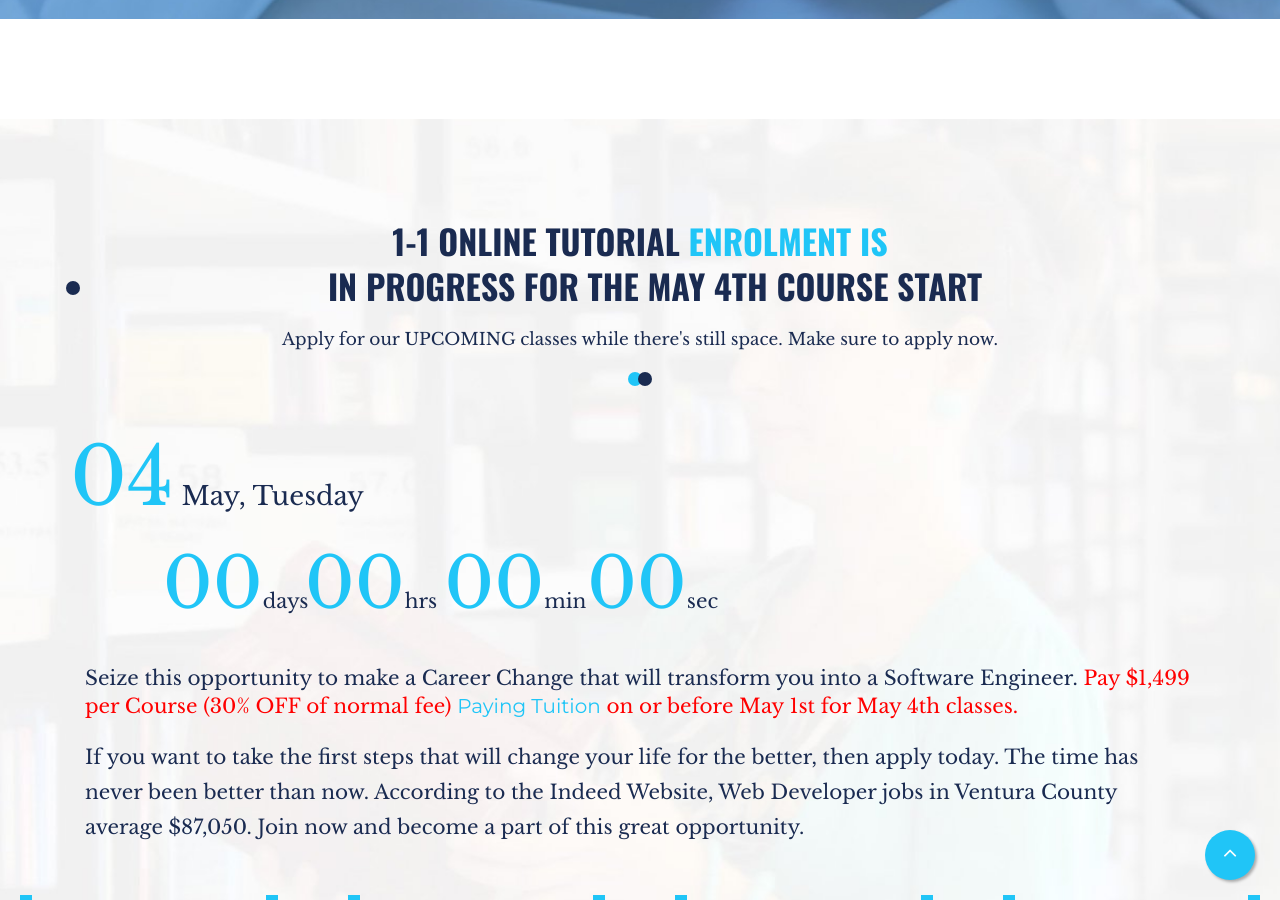
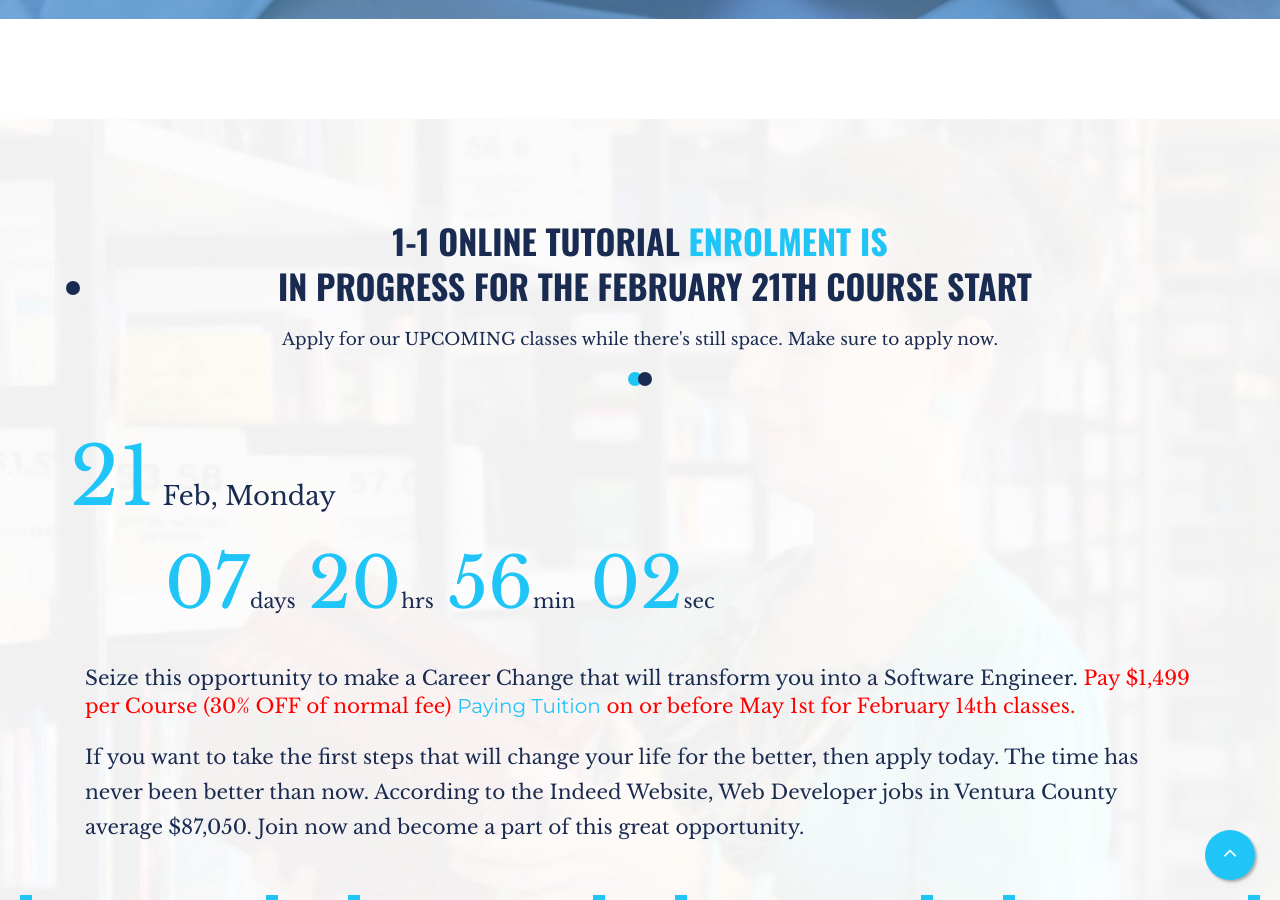
Before and after one commit to pfuzane1/Coastal-Coding, a Jekyll site: the page built from index.html, in a window 1280 px wide and 900 px high, scrolled down 3756 px. Built offline with Jekyll 4.4.1, drawn with Linux system fonts in a browser that asks for light colours.

Commit message:
Change start date
Changed start date

```diff
--- a/index.html
+++ b/index.html
@@ -288,7 +288,7 @@ layout: default
         <div class="container">
             <h2 class="heading text-center">1-1 Online TuTorial <span class="color2">Enrolment Is</span>
             <ul>
-            	<li>In Progress for the May 4th Course Start</li>
+            	<li>In Progress for the February 21th Course Start</li>
             	<!-- <li>April 27th for the May 14th Course Start</li> -->
             </ul>
                 <span class="sub-heading">Apply for our UPCOMING classes while there's still space. Make sure to apply now.</span>
@@ -297,12 +297,12 @@ layout: default
             <div class="row">
                 <div class="col-sm-5">
                     <div class="next-event">
-                        <span class="event-date">04</span> May, Tuesday
+                        <span class="event-date">21</span> Feb, Monday
                     </div>
                 </div>
             </div>
                 <div class="col-sm-7">
-                    <ul class="timer" data-date="2021/05/04 00:00:00">           <!-- Put event Date in YYYY/MM/DD hh:mm:ss format -->
+                    <ul class="timer" data-date="2022/02/21 00:00:00">           <!-- Put event Date in YYYY/MM/DD hh:mm:ss format -->
                         <li><span class="days">0</span>days</li>
                         <li><span class="hours">0</span>hrs</li>
                         <li><span class="minutes">00</span>min</li>
@@ -314,7 +314,7 @@ layout: default
                     <div class="event-details">
                    	    <p class="lead">Seize this opportunity to make a Career Change that will transform you into a Software Engineer.
                			 <span class="savemoney">Pay $1,499 per Course (30% OFF of normal fee) <a href="admission-process.html">Paying Tuition</a>
-               			 on or before May 1st for May 4th classes.</span></p>
+               			 on or before May 1st for February 14th classes.</span></p>
                         <p>If you want to take the first steps that will change your life for the better, then apply today. The time has never been better than now.
                         According to the Indeed Website, Web Developer jobs in Ventura County average $87,050.
                         Join now and become a part of this great opportunity.</p>
```
Also changed, not shown: 1 other file.
